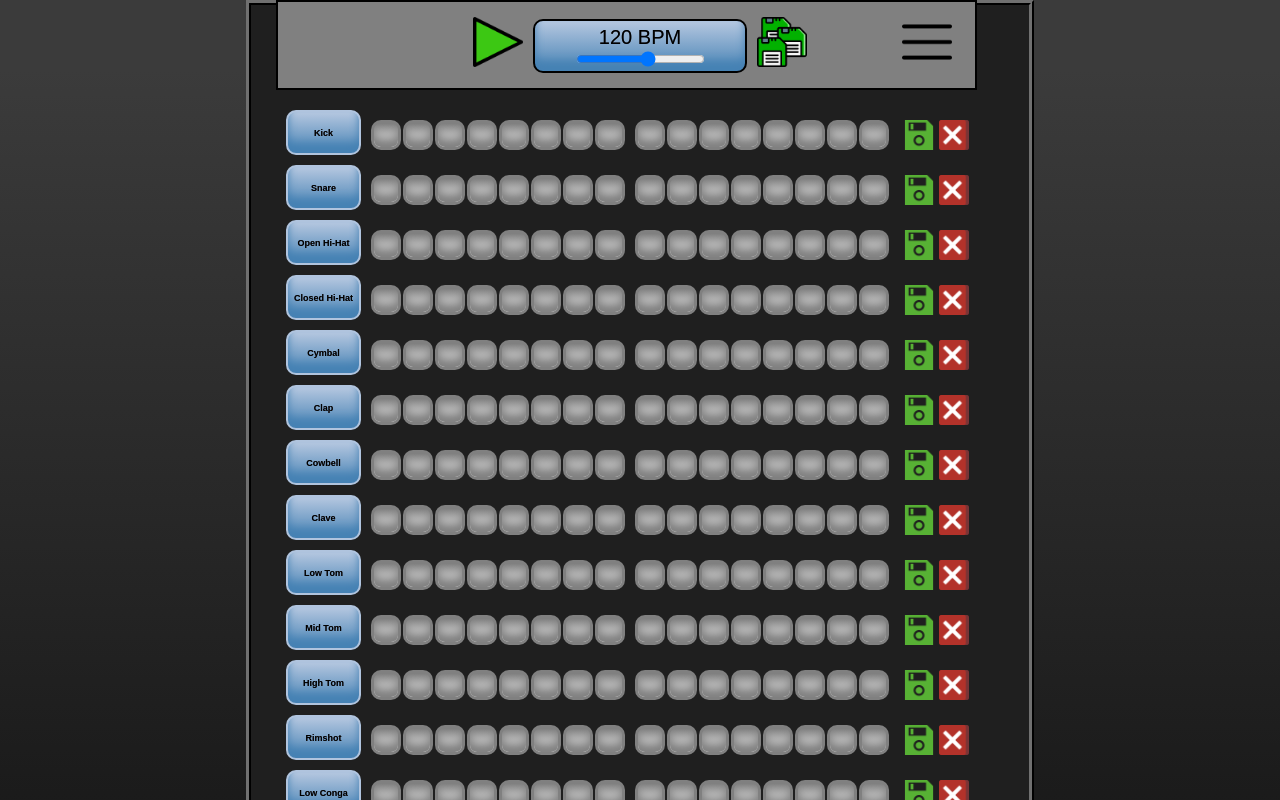
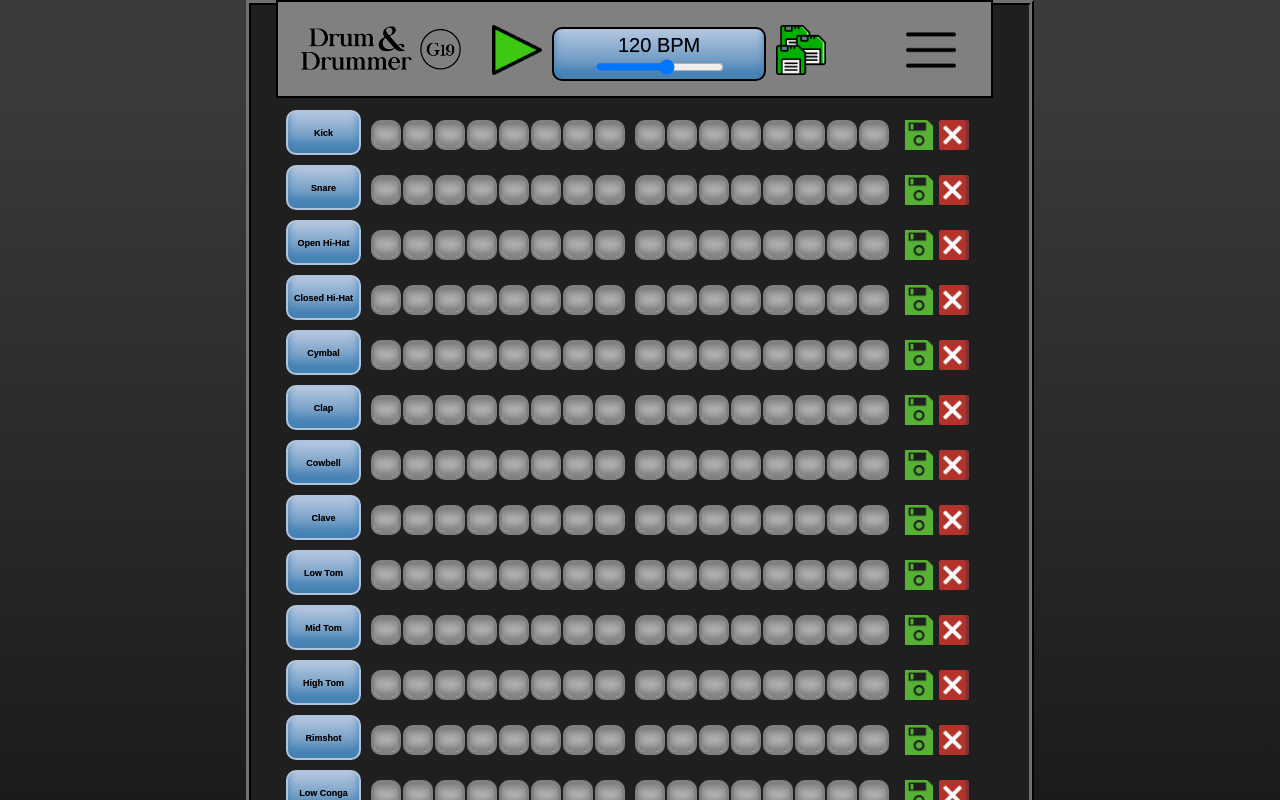
Before and after one commit to KeithC113/DrumKit-App, a React (Create React App) app in the folder client/: page / in a window 1280 px wide. Shown: the top 800 px of the page. Built offline with nearby package versions, Linux system fonts and the light colour scheme.

Commit message:
Adds logo to navbar.

```diff
--- a/client/src/Container/DrumMachineContainer.css
+++ b/client/src/Container/DrumMachineContainer.css
@@ -16,11 +16,12 @@ body {
   left:auto;
   right:auto;
   top:0;
-  padding-left: 195px;
-  padding-right: 0px;
+  padding-left: 10px;
+  padding-right: 20px;
   padding-bottom: 0px;
+  padding-top: 8px;
   margin-top: 0px;
-  width:502px;
+  width:auto;
   list-style:none;
   background-color: grey;
   border: 2px solid black;
@@ -39,7 +40,8 @@ body {
 .drop-button{
   width: 50px;
   height: 50px;
-  margin-left: 95px
+  margin-left: 80px;
+  margin-right: 15px
 }
 
 .drop-content{
@@ -65,3 +67,10 @@ body {
   top: 20px;
   left: 20px;
 }
+
+.logo {
+  width: auto;
+  height: 50px;
+  margin-left: 10px;
+  margin-right: 30px
+}
--- a/client/src/Container/DrumMachineContainer.js
+++ b/client/src/Container/DrumMachineContainer.js
@@ -23,6 +23,7 @@ import playIcon from '../Public/play.png';
 import stopIcon from '../Public/stop.png';
 import saveAll from '../Public/saveAll.png';
 import menu from '../Public/menu.png';
+import logo from '../Public/logo.png';
 
 class DrumMachineContainer extends Component{
   constructor(props){
@@ -206,9 +207,10 @@ class DrumMachineContainer extends Component{
 
       <div className="controls">
 
-
         <div className="dropdown">
         <div className="control-elements">
+
+        <img alt="drum and drummer g19" className="logo" src={logo} />
 
         <img alt="Play" className="StartButton" src={this.state.playing ? stopIcon : playIcon} onClick={() => {
           if (this.state.playing) this.stopSequence()
```
Also changed, not shown: client/src/Public/logo.png (added).
